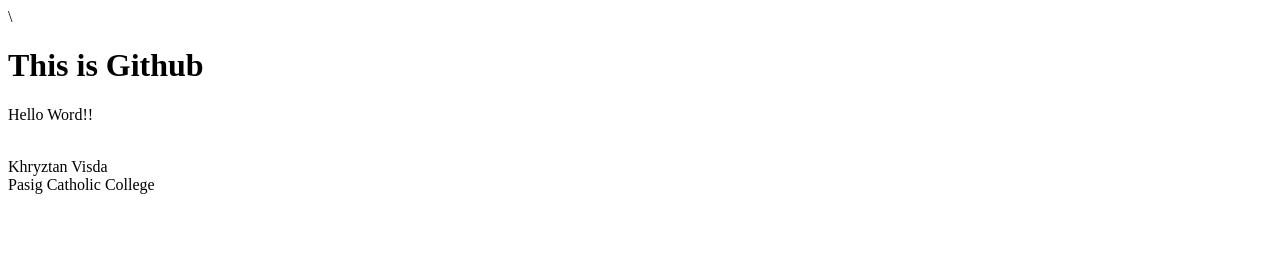
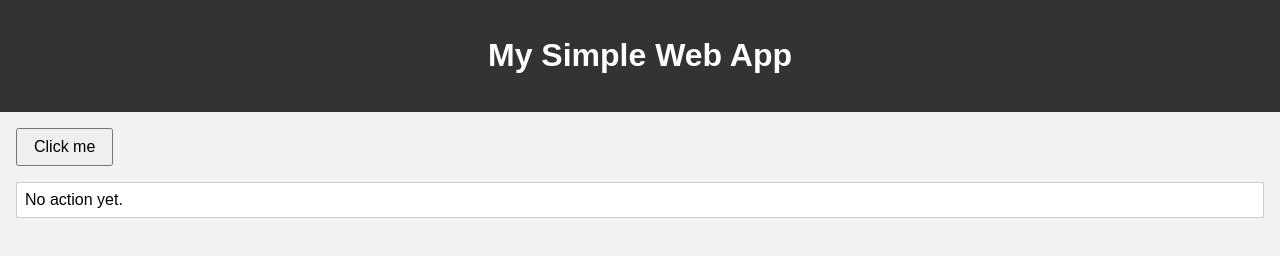
Before and after one commit to Ztann/it101_Visda, a plain HTML site: page index.html in a window 1280 px wide. Drawn offline with Linux system fonts and the light colour scheme.

Commit message:
Update index.html

```diff
--- a/index.html
+++ b/index.html
@@ -1,10 +1,51 @@
-<html>
-  <head>\
-    <h1>This is Github</h1>
-  </head>
-  <body>
-    <p>Hello Word!!</p>
-    <br>Khryztan Visda
-    <br>Pasig Catholic College
-  </body>
+<!DOCTYPE html>
+<html lang="en">
+<head>
+  <meta charset="UTF-8" />
+  <meta name="viewport" content="width=device-width, initial-scale=1.0" />
+  <title>My Web App</title>
+  <style>
+    body {
+      margin: 0;
+      font-family: Arial, sans-serif;
+      background: #f2f2f2;
+    }
+    header {
+      background: #333;
+      color: white;
+      padding: 1em;
+      text-align: center;
+    }
+    main {
+      padding: 1em;
+    }
+    button {
+      padding: 0.5em 1em;
+      font-size: 1em;
+    }
+    #output {
+      margin-top: 1em;
+      padding: 0.5em;
+      border: 1px solid #ccc;
+      background: white;
+    }
+  </style>
+</head>
+<body>
+  <header>
+    <h1>My Simple Web App</h1>
+  </header>
+  <main>
+    <button id="btn">Click me</button>
+    <div id="output">No action yet.</div>
+  </main>
+
+  <script>
+    document.getElementById("btn").addEventListener("click", function() {
+      const output = document.getElementById("output");
+      const now = new Date().toLocaleTimeString();
+      output.textContent = "Button clicked at " + now;
+    });
+  </script>
+</body>
 </html>
```
